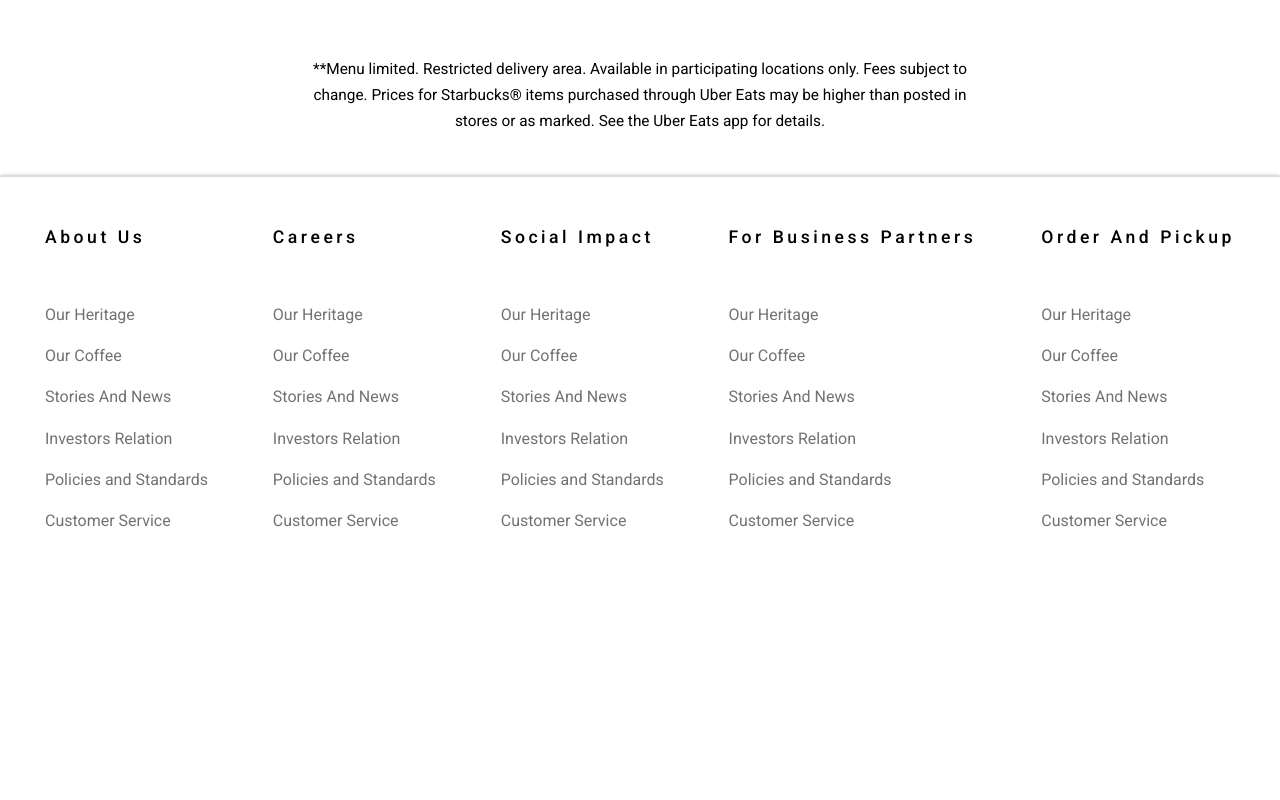
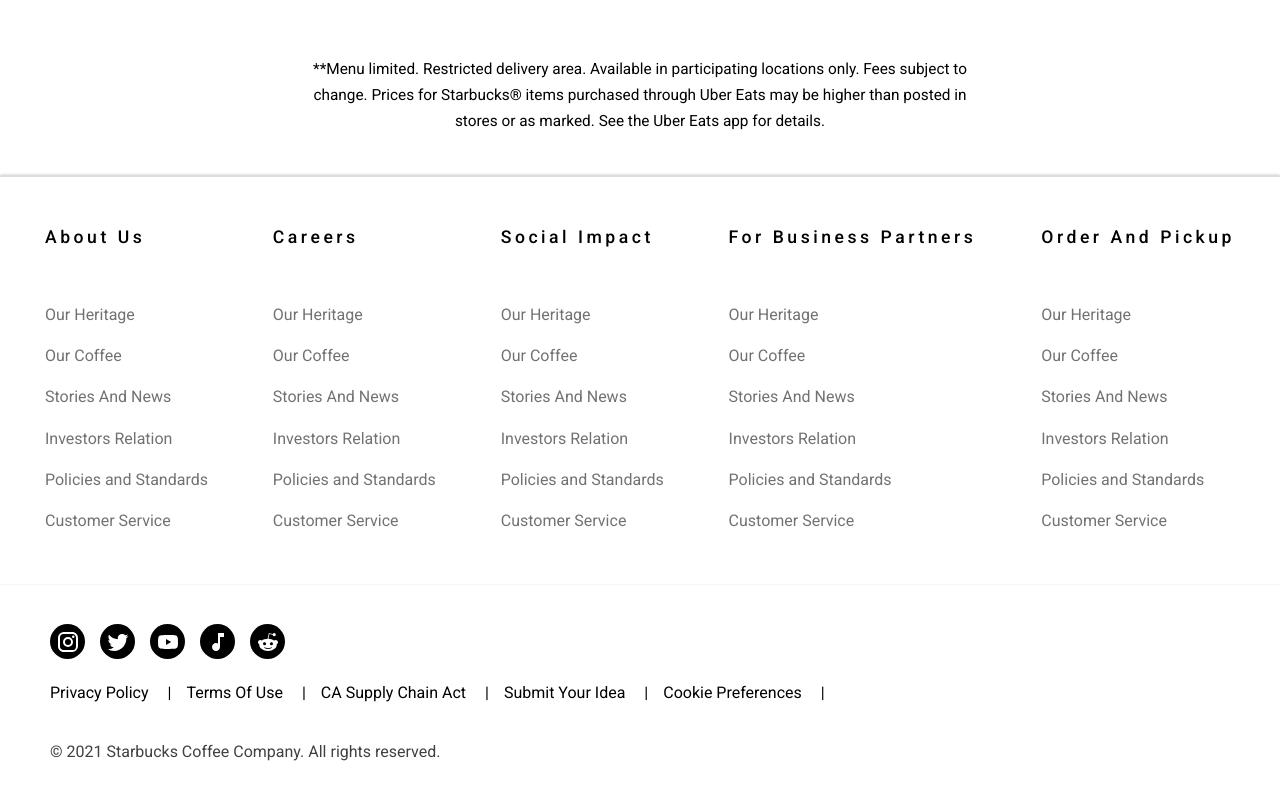
Before and after one commit to Hemsara/React-Starbuck-clone, a React (Create React App) app: page / in a window 1280 px wide. Shown: the part 3322-4122 px from the top of the page. Before the commit the page ends 3906 px from the top, so only its background shows below. Built offline with nearby package versions, Linux system fonts and the light colour scheme; the HTML template or start-up script is replaced by a standard one.

Commit message:
styled social link footer

```diff
--- a/src/App.js
+++ b/src/App.js
@@ -6,7 +6,7 @@
 import "./App.css";
 import Info from "./components/Info";
 import Footer from "./components/Footer";
-
+import Social from "./components/Social";
 function App() {
   return (
     <div className="App">
@@ -30,6 +30,7 @@
       />
       <Info />
       <Footer />
+      <Social />
     </div>
   );
 }
--- /dev/null
+++ b/src/components/CSS/Social.css
@@ -0,0 +1,61 @@
+.icon-container{
+    background-color: rgb(0, 0, 0);
+    width: 35px;
+    height: 35px;
+    display: flex;
+    justify-content: center;
+    align-items: center;
+    border-radius: 50%;
+    margin-bottom: 10px;
+    margin-right: 15px;
+}
+
+
+.social-icons{
+    display: flex;
+    justify-content: flex-start;
+    align-items: center;
+}
+
+.social{
+    box-sizing: border-box;
+    width: 100%;
+    padding: 40px 50px;
+}
+
+.action-list{
+    display: flex;
+    margin-top: 10px;
+}
+
+.action-list > p {
+    font-size: 1em;
+    margin-right: 15px;
+}
+
+.action-list > p > span{
+    margin-left: 15px;
+}
+
+.copy{
+    font-size: 1em;
+    color: rgb(65, 65, 65);
+}
+
+@media only screen and (max-width: 1159px) {
+    .action-list{
+        flex-direction: column;
+
+
+    }
+    .action-list>p{
+        margin-top: 2px;
+        padding: 0;
+    }
+
+    .action-list > p > span{
+        display: none;
+    }
+
+
+  }
--- /dev/null
+++ b/src/components/Social.js
@@ -0,0 +1,41 @@
+import InstagramIcon from "@material-ui/icons/Instagram";
+import TwitterIcon from "@material-ui/icons/Twitter";
+import YouTubeIcon from "@material-ui/icons/YouTube";
+import PinterestIcon from "@material-ui/icons/Pinterest";
+import MusicNoteIcon from "@material-ui/icons/MusicNote";
+import RedditIcon from "@material-ui/icons/Reddit";
+import './CSS/Social.css'
+
+const Social = () => {
+  return (
+    <div className="social">
+      <div className="social-icons">
+        <div className="icon-container">
+          <InstagramIcon style={{fill: "white"}} />
+        </div>
+        <div className="icon-container">
+          <TwitterIcon style={{fill: "white"}}/>
+        </div>
+        <div className="icon-container">
+          <YouTubeIcon style={{fill: "white"}} />
+        </div>
+        <div className="icon-container">
+          <MusicNoteIcon style={{fill: "white"}}/>
+        </div>
+        <div className="icon-container">
+          <RedditIcon style={{fill: "white"}} />
+        </div>
+      </div>
+       <div className="action-list">
+           <p>Privacy Policy <span>|</span></p>
+           <p>Terms Of Use <span>|</span></p>
+           <p>CA Supply Chain Act <span>|</span></p>
+           <p>Submit Your Idea <span>|</span></p>
+           <p>Cookie Preferences <span>|</span></p>
+       </div>
+       <p className='copy'>© 2021 Starbucks Coffee Company. All rights reserved.</p>
+    </div>
+  );
+};
+
+export default Social;
```
